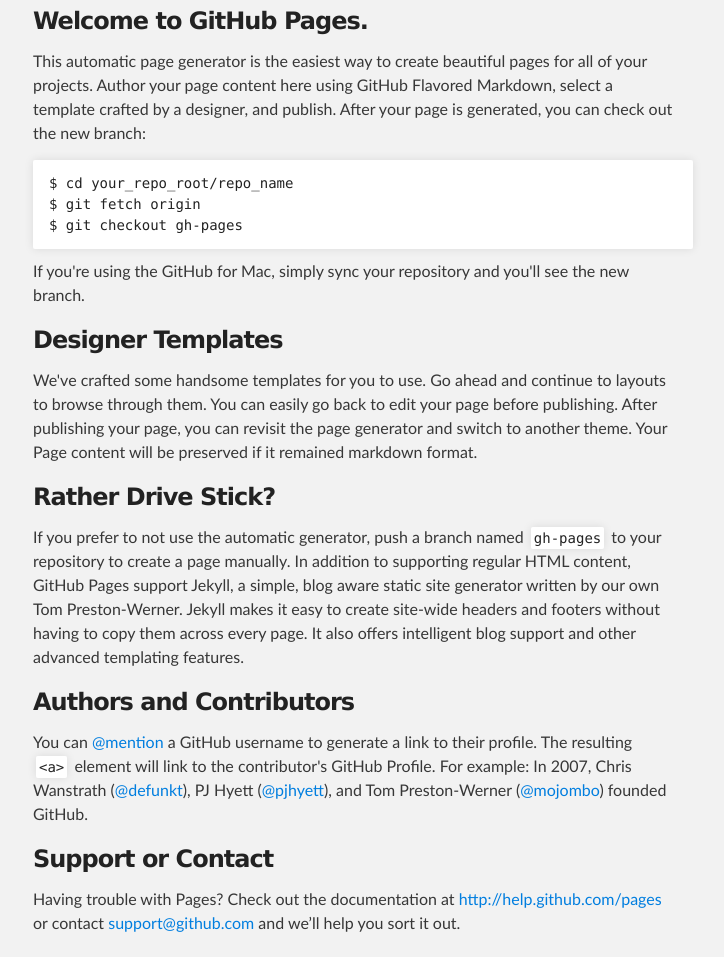
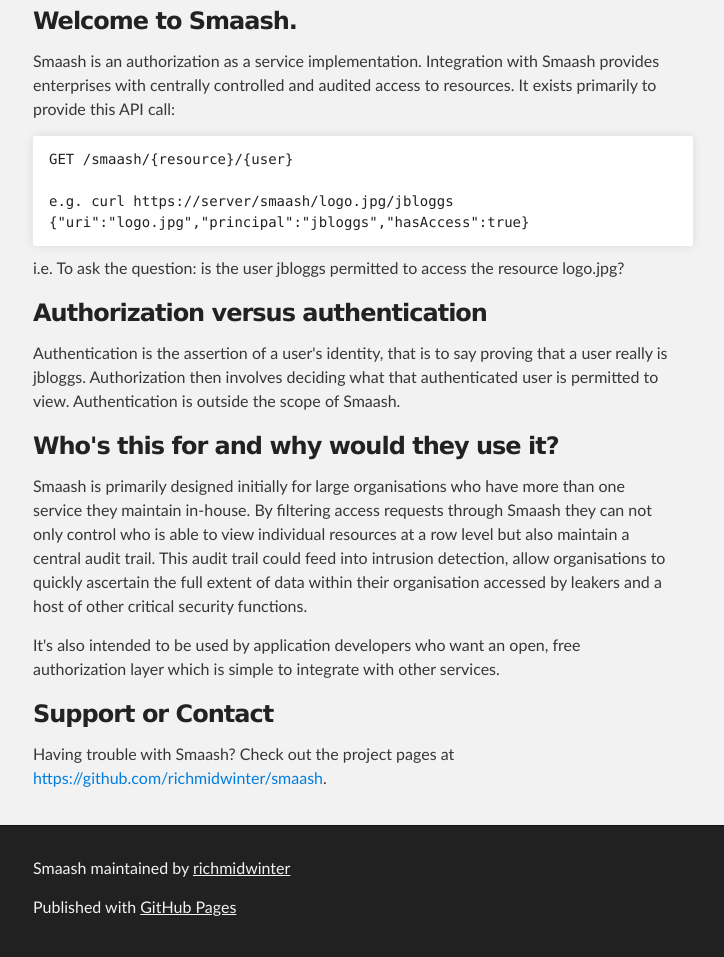
Before and after one commit to richmidwinter/smaash, a plain HTML site: page index.html in a window 1280 px wide. Shown: the part 257-1214 px from the top of the page, without its empty margins (287-1011 px from the left). Drawn offline with Linux system fonts and the light colour scheme.

Commit message:
Content changes.

```diff
--- a/index.html
+++ b/index.html
@@ -32,36 +32,34 @@
     <div id="main_content_wrap" class="outer">
       <section id="main_content" class="inner">
         <h3>
-<a name="welcome-to-github-pages" class="anchor" href="#welcome-to-github-pages"><span class="octicon octicon-link"></span></a>Welcome to GitHub Pages.</h3>
+<a name="welcome-to-github-pages" class="anchor" href="#welcome-to-github-pages"><span class="octicon octicon-link"></span></a>Welcome to Smaash.</h3>
 
-<p>This automatic page generator is the easiest way to create beautiful pages for all of your projects. Author your page content here using GitHub Flavored Markdown, select a template crafted by a designer, and publish. After your page is generated, you can check out the new branch:</p>
+<p>Smaash is an authorization as a service implementation. Integration with Smaash provides enterprises with centrally controlled and audited access to resources. It exists primarily to provide this API call:</p>
 
-<pre><code>$ cd your_repo_root/repo_name
-$ git fetch origin
-$ git checkout gh-pages
+<pre><code>GET /smaash/{resource}/{user}
+
+e.g. curl https://server/smaash/logo.jpg/jbloggs
+{"uri":"logo.jpg","principal":"jbloggs","hasAccess":true}
 </code></pre>
 
-<p>If you're using the GitHub for Mac, simply sync your repository and you'll see the new branch.</p>
+<p>i.e. To ask the question: is the user <i>jbloggs</i> permitted to access the resource <i>logo.jpg</i>?</p>
 
 <h3>
-<a name="designer-templates" class="anchor" href="#designer-templates"><span class="octicon octicon-link"></span></a>Designer Templates</h3>
+<a name="designer-templates" class="anchor" href="#designer-templates"><span class="octicon octicon-link"></span></a>Authorization versus authentication</h3>
 
-<p>We've crafted some handsome templates for you to use. Go ahead and continue to layouts to browse through them. You can easily go back to edit your page before publishing. After publishing your page, you can revisit the page generator and switch to another theme. Your Page content will be preserved if it remained markdown format.</p>
+<p>Authentication is the assertion of a user's identity, that is to say proving that a user really is jbloggs. Authorization then involves deciding what that authenticated user is permitted to view. Authentication is outside the scope of Smaash.</p>
 
 <h3>
-<a name="rather-drive-stick" class="anchor" href="#rather-drive-stick"><span class="octicon octicon-link"></span></a>Rather Drive Stick?</h3>
+<a name="rather-drive-stick" class="anchor" href="#rather-drive-stick"><span class="octicon octicon-link"></span></a>Who's this for and why would they use it?</h3>
 
-<p>If you prefer to not use the automatic generator, push a branch named <code>gh-pages</code> to your repository to create a page manually. In addition to supporting regular HTML content, GitHub Pages support Jekyll, a simple, blog aware static site generator written by our own Tom Preston-Werner. Jekyll makes it easy to create site-wide headers and footers without having to copy them across every page. It also offers intelligent blog support and other advanced templating features.</p>
+<p>Smaash is primarily designed initially for large organisations who have more than one service they maintain in-house. By filtering access requests through Smaash they can not only control who is able to view individual resources at a row level but also maintain a central audit trail. This audit trail could feed into intrusion detection, allow organisations to quickly ascertain the full extent of data within their organisation accessed by leakers and a host of other critical security functions.</p>
 
-<h3>
-<a name="authors-and-contributors" class="anchor" href="#authors-and-contributors"><span class="octicon octicon-link"></span></a>Authors and Contributors</h3>
-
-<p>You can <a href="https://github.com/blog/821" class="user-mention">@mention</a> a GitHub username to generate a link to their profile. The resulting <code>&lt;a&gt;</code> element will link to the contributor's GitHub Profile. For example: In 2007, Chris Wanstrath (<a href="https://github.com/defunkt" class="user-mention">@defunkt</a>), PJ Hyett (<a href="https://github.com/pjhyett" class="user-mention">@pjhyett</a>), and Tom Preston-Werner (<a href="https://github.com/mojombo" class="user-mention">@mojombo</a>) founded GitHub.</p>
+<p>It's also intended to be used by application developers who want an open, free authorization layer which is simple to integrate with other services.</p>
 
 <h3>
 <a name="support-or-contact" class="anchor" href="#support-or-contact"><span class="octicon octicon-link"></span></a>Support or Contact</h3>
 
-<p>Having trouble with Pages? Check out the documentation at <a href="http://help.github.com/pages">http://help.github.com/pages</a> or contact <a href="mailto:support@github.com">support@github.com</a> and we’ll help you sort it out.</p>
+<p>Having trouble with Smaash? Check out the project pages at <a href="https://github.com/richmidwinter/smaash">https://github.com/richmidwinter/smaash</a>.</p>
       </section>
     </div>
 
```
